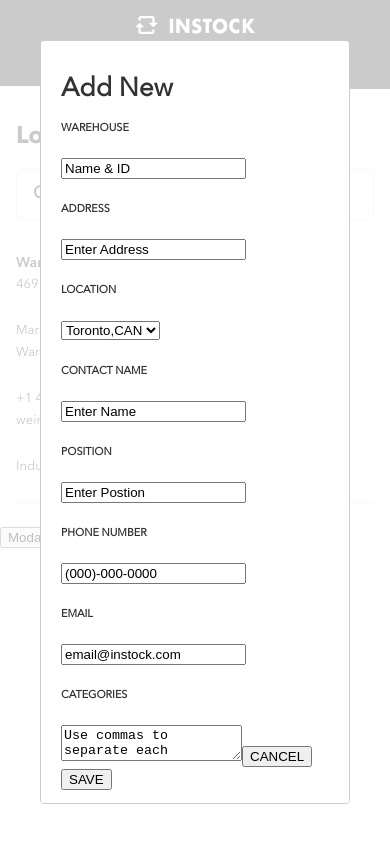
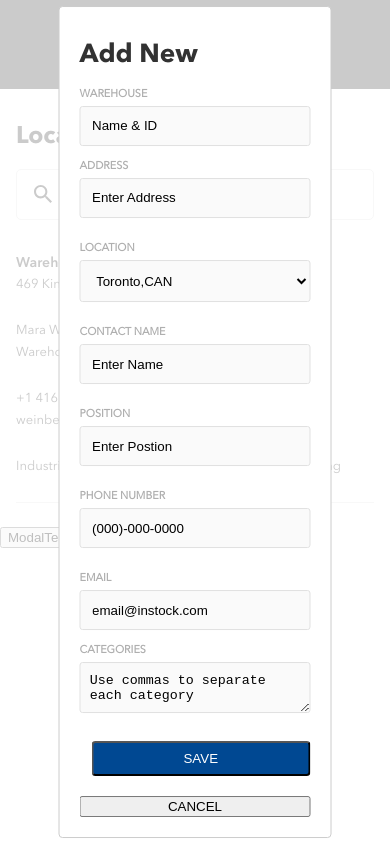
Before and after one commit to Ivan1023/instock-roy-6, a React (Create React App) app in the folder client/: page / in a window 390 px wide. Both pictures are taken after a click on the button "ModalTest". Built offline with nearby package versions, Linux system fonts and the light colour scheme.

Commit message:
tuesday worked on modal responsivity and a bit of nav

```diff
--- a/client/src/components/Nav/Nav.scss
+++ b/client/src/components/Nav/Nav.scss
@@ -17,6 +17,7 @@
     &__links-container{
         width:100%;
         display:flex;
+        justify-content: space-around;
         align-items: center;
         font-size:1.1rem;
     }
@@ -24,11 +25,11 @@
     &__inventory-link{
         text-decoration: none;
         color:$silver-color;
-        padding:0px 17% 16px 17%;
+        padding:0px 0% 16px 0%;
     }
     &__location-link{
         text-decoration: none;
-        padding:0px 17% 16px 17%;
+        padding:0px 0% 16px 0%;
         color:$silver-color;
     }
     &__active-link{
--- a/client/src/components/WareHouseModal/WareHouseModal.js
+++ b/client/src/components/WareHouseModal/WareHouseModal.js
@@ -1,5 +1,6 @@
 import React from 'react';
 // import './LocationsPage.scss';
+import './WareHouseModal.scss'
 
 
 
@@ -8,28 +9,55 @@ class WareHouseModal extends React.Component {
         return (
             <>
                 <h1 className="warehouse-modal__title">Add New</h1>
-                <form>
-                    <h5 className="warehouse-modal__warehouse-label">WAREHOUSE</h5>
-                    <input defaultValue="Name & ID" className="warehouse-modal__warehouse-input"/>
-                    <h5 className="warehouse-modal__address-label">ADDRESS</h5>
-                    <input defaultValue="Enter Address" className="warehouse-modal__address-input"/>
-                    <h5 className="warehouse-modal__location-label">LOCATION</h5>
-                    <select className="warehouse-modal__location-select">
-                        <option>Toronto,CAN</option>
-                        <option>Other</option>
-                    </select>
-                    <h5 className="warehouse-modal__contact-label">CONTACT NAME</h5>
-                    <input defaultValue="Enter Name" className="warehouse-modal__name-input"/>
-                    <h5 className="warehouse-modal">POSITION</h5>
-                    <input defaultValue="Enter Postion" className="warehouse-modal__position-input"/>
-                    <h5 className="warehouse-modal">PHONE NUMBER</h5>
-                    <input defaultValue="(000)-000-0000" className="warehouse-modal__phone-number-input"/>
-                    <h5 className="warehouse-modal">EMAIL</h5>
-                    <input defaultValue="email@instock.com" className="warehouse-modal__email-input"/>
-                    <h5 className="warehouse-modal">CATEGORIES</h5>
-                    <textarea className="warehouse-modal__categories-input" defaultValue="Use commas to separate each category"></textarea>
-                    <button onClick={this.closeModal}>CANCEL</button>
-                    <button>SAVE</button>
+                <form className="warehouse-modal__form">
+                    <div className="warehouse-modal__warehouse-container">
+                        <h5 className="warehouse-modal__warehouse-label warehouse-modal__label ">WAREHOUSE</h5>
+                        <input defaultValue="Name & ID" className="warehouse-modal__warehouse-input"/>
+                    </div>
+                    <div className="warehouse-modal__double-container">
+                        <div className="warehouse-modal__address-container warehouse-modal__standard-container">
+                            <h5 className="warehouse-modal__address-label warehouse-modal__label">ADDRESS</h5>
+                            <input defaultValue="Enter Address" className="warehouse-modal__address-input warehouse-modal__standard-input"/>
+                        </div>
+                        <div className="warehouse-modal__location-container warehouse-modal__standard-container">
+                            <h5 className="warehouse-modal__location-label warehouse-modal__label">LOCATION</h5>
+                            <select className="warehouse-modal__location-select warehouse-modal__standard-input">
+                                <option>Toronto,CAN</option>
+                                <option>Other</option>
+                            </select>
+                        </div>
+                    </div>
+                    <div className="warehouse-modal__double-container">
+                        <div className="warehouse-modal__contact-container warehouse-modal__standard-container">
+                            <h5 className="warehouse-modal__contact-label warehouse-modal__label">CONTACT NAME</h5>
+                            <input defaultValue="Enter Name" className="warehouse-modal__name-input warehouse-modal__standard-input"/>
+                        </div>
+                        <div className="warehouse-modal__position-container warehouse-modal__standard-container">
+                            <h5 className="warehouse-modal__position-label warehouse-modal__label">POSITION</h5>
+                            <input defaultValue="Enter Postion" className="warehouse-modal__position-input warehouse-modal__standard-input"/>
+                        </div>
+                    </div>
+
+                    <div className="warehouse-modal__double-container">
+
+                        <div className="warehouse-modal__phone-number-container warehouse-modal__standard-container">
+                            <h5 className="warehouse-modal__label">PHONE NUMBER</h5>
+                            <input defaultValue="(000)-000-0000" className="warehouse-modal__phone-number-input warehouse-modal__standard-input"/>
+                        </div>
+                        <div className="warehouse-modal__email-container warehouse-modal__standard-container">
+                            <h5 className="warehouse-modal__email-label warehouse-modal__label ">EMAIL</h5>
+                            <input defaultValue="email@instock.com" className="warehouse-modal__email-input warehouse-modal__standard-input"/>
+                        </div>
+                    </div>
+                    <div className="warehouse-modal__categoies-container">
+                        <h5 className="warehouse-modal__categories-label warehouse-modal__label">CATEGORIES</h5>
+                        <textarea className="warehouse-modal__categories-input  warehouse-modal__standard-input" defaultValue="Use commas to separate each category"></textarea>
+                    </div>
+                    <div className="warehouse-modal__buttons-container">
+                        <button className="warehouse-modal__cancel-button" onClick={this.closeModal}>CANCEL</button>
+                        <button className="warehouse-modal__save-button">SAVE</button>
+                    </div>
+
                 </form>
             </>
         )
--- a/client/src/components/WareHouseModal/WareHouseModal.scss
+++ b/client/src/components/WareHouseModal/WareHouseModal.scss
@@ -0,0 +1,158 @@
+@import "../../style/base.scss";
+@import "../../style/mixins.scss";
+@import "../../style/variables.scss";
+
+.warehouse-modal{
+    display:flex;
+    margin:0;
+    font-size:0.8rem;
+    &__form{
+        margin:0;
+    }
+    &__title{
+        font-family: Avenir Next-bold;
+        width:100%;
+    }
+
+    &__label{
+        color:$silver-color;
+        margin:0;
+    }
+
+    &__warehouse-container{
+        width:100%;
+    }
+
+    &__double-container{
+        display:flex;
+        flex-direction: column;
+        width:100%;
+        justify-content: space-between;
+    }
+
+    &__standard-container{
+        width:100%;
+        height:20%;
+        margin:10px 0;
+    }
+
+    &__standard-input{
+        background-color:$grey-color;
+        border:1px solid $divider-color;
+        border-radius:3px;
+        padding:5%;
+        width:100%;
+    }
+
+    &__categories-input{
+        width:100%;
+        padding:4%;
+    }
+
+    &__warehouse-input{
+        background-color:$grey-color;
+        border:1px solid $divider-color;
+        border-radius:3px;
+        padding:5%;
+        width:100%;
+    }
+
+    &__buttons-container{
+        margin-top:20px;
+        display:flex;
+        flex-direction:column-reverse;
+        justify-content: flex-end;
+        width:100%;
+    }
+
+    &__save-button{
+        color:$white-text-color;
+        background-color:$instock-blue-color;
+        border:1px transparent white;
+        padding:8px 15%;
+        border-radius:4px;
+        margin-left:5%;
+    }
+
+    &__cancel-button{
+        margin-top:20px;
+
+
+    }
+
+    @include tablet-size(){
+        &__form{
+            margin:0;
+        }
+        &__title{
+            font-family: Avenir Next-bold;
+            width:100%;
+        }
+
+        &__label{
+            color:$silver-color;
+            margin:0;
+        }
+
+        &__warehouse-container{
+            width:100%;
+        }
+
+        &__double-container{
+            display:flex;
+            width:100%;
+            flex-direction:row;
+            justify-content: space-between;
+            margin-bottom:20px;
+        }
+
+        &__standard-container{
+            width:100%;
+            height:20%;
+            margin:0;
+        }
+
+        &__standard-input{
+            background-color:$grey-color;
+            border:1px solid $divider-color;
+            border-radius:3px;
+            padding:5%;
+            width:80%;
+        }
+
+        &__categories-input{
+            width:90%;
+            padding:4%;
+        }
+
+        &__warehouse-input{
+            background-color:$grey-color;
+            border:1px solid $divider-color;
+            border-radius:3px;
+            padding:3%;
+            width:40%;
+            margin-bottom:16px;
+        }
+
+        &__buttons-container{
+            margin-top:20px;
+            flex-direction:row;
+            display:flex;
+            justify-content: flex-end;
+            width:90%;
+        }
+
+        &__save-button{
+            color:$white-text-color;
+            background-color:$instock-blue-color;
+            border:1px transparent white;
+            padding:8px 15%;
+            border-radius:4px;
+            margin-left:5%;
+        }
+
+        &__cancel-button{
+
+        }
+    }
+ }
--- a/client/src/pages/LocationsPage/LocationsPage.js
+++ b/client/src/pages/LocationsPage/LocationsPage.js
@@ -2,16 +2,19 @@ import React from 'react';
 import './LocationsPage.scss';
 import WareHouse from '../../components/WareHouse/WareHouse';
 import Modal from 'react-modal';
+import  '../../components/WareHouseModal/WareHouseModal.scss'
 import WareHouseModal from '../../components/WareHouseModal/WareHouseModal'
 
 const customStyles = {
     content : {
+
       top                   : '50%',
       left                  : '50%',
       right                 : 'auto',
       bottom                : 'auto',
       marginRight           : '-50%',
-      transform             : 'translate(-50%, -50%)'
+      transform             : 'translate(-50%, -50%)',
+      width: '70%'
     }
   };
 
@@ -51,10 +54,9 @@ class LocationsPage extends React.Component {
                         isOpen={this.state.modalIsOpen}
                         onAfterOpen={this.afterOpenModal}
                         onRequestClose={this.closeModal}
-                        // style={customStyles}
-                        // subtitle={this.subtitle}
+                        style={customStyles}
+                        // className="warehouse-modal"
                         >
-
                         <WareHouseModal/>
                     </Modal>
                 </main>
--- a/client/src/style/mixins.scss
+++ b/client/src/style/mixins.scss
@@ -6,6 +6,7 @@
 }
 @font-face {
   font-family: Avenir Next-bold;
+  font-weight:800;
   src: url("../assets/global-font/avenirNextProLT/Linotype-AvenirNextLTPro-Bold.otf");
 }
 @font-face {
```
